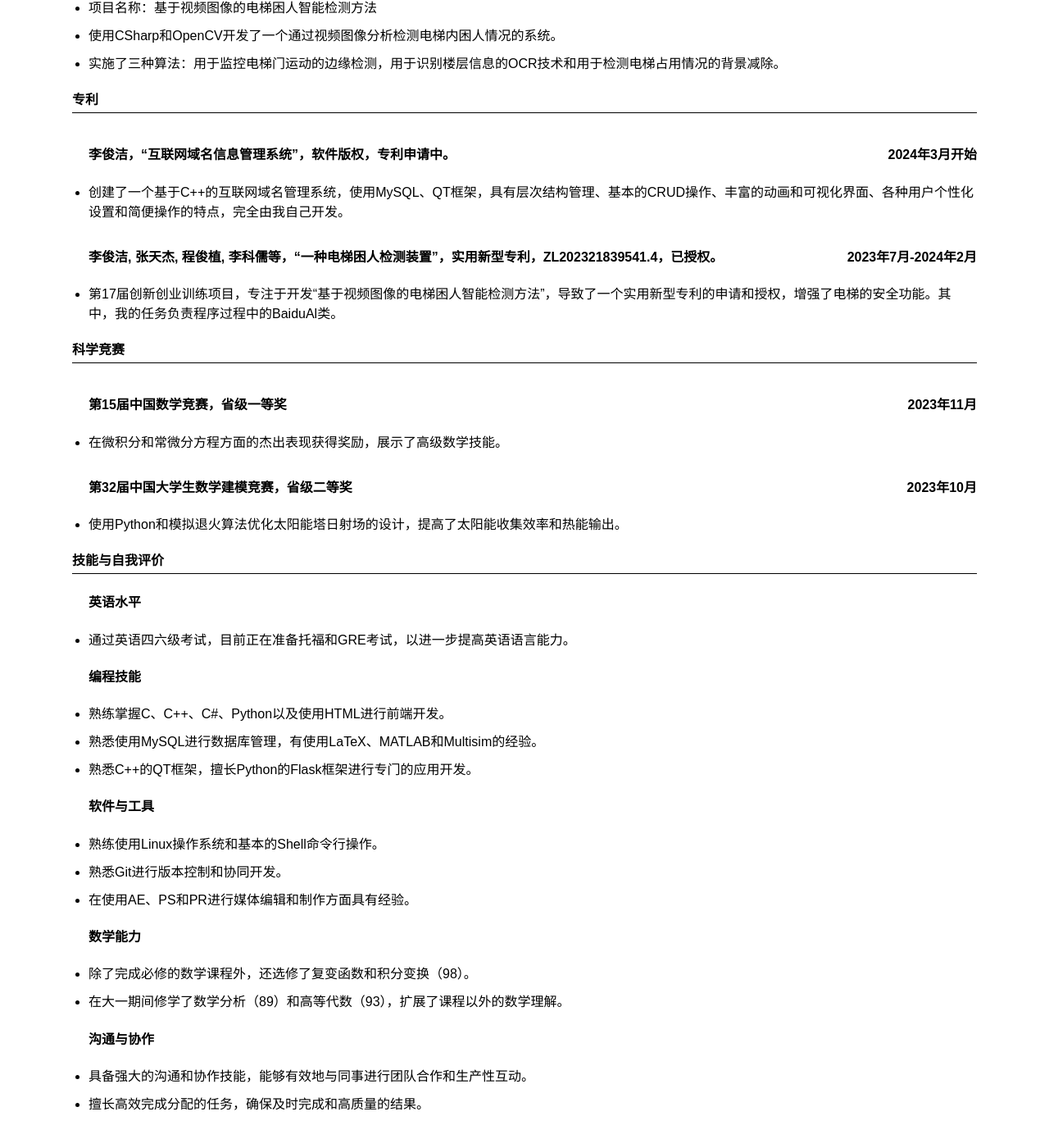
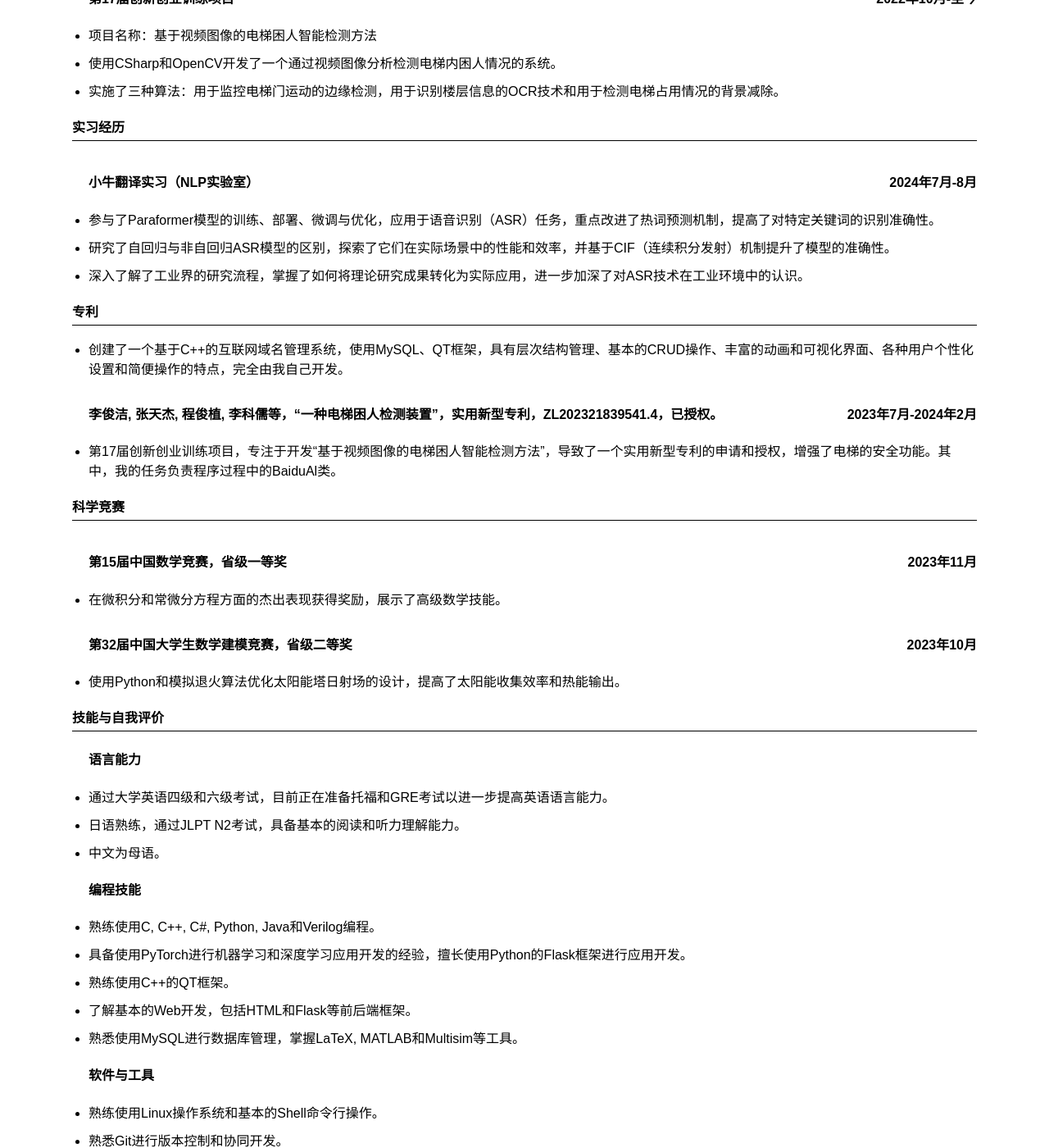
Before and after one commit to Miki-Riako/adjmatrix-page, a Jekyll site: the page built from pages/zh_cv.html, in a window 1280 px wide and 1400 px high, scrolled down 855 px. Shown: the whole window at 82% size. Built offline with Jekyll 4.4.1, drawn with Linux system fonts in a browser that asks for light colours; some of the changed text lies outside the part shown.

Commit message:
update cv

```diff
--- a/_layouts/zh_cv.html
+++ b/_layouts/zh_cv.html
@@ -20,17 +20,18 @@
       <div class="project-date">2022年9月-至今</div>
     </div>
     <li>专业：计算机科学与技术</li>
-    <li>平均成绩：90.941/100</li>
+    <li>平均成绩：91.1372/100</li>
     <div>
-      <h4>主修课程：</h4>
+      <h4>主要课程：</h4>
       <ul>
-        <li>二年级第一学期：数据结构（90），离散数学I（99），计算理论（95）</li>
-        <li>一年级第二学期：高等数学II（96），线性代数（96），概率论与数理统计（91）</li>
-        <li>一年级第一学期：高等数学I（89）</li>
+        <li>大二第二学期：数字电路（97），编译原理（85），离散数学II（96）</li>
+        <li>大二第一学期：数据结构（90），离散数学I（99），计算理论（95）</li>
+        <li>大一第二学期：高等数学II（96），线性代数（96），概率论与数理统计（91）</li>
+        <li>大一第一学期：高等数学I（89）</li>
       </ul>
     </div>
   </ul>
-  <div class="section-title bold">研究经验</div>
+  <div class="section-title bold">科研经历</div>
   <ul>
     <div class="project">
       <h4 class="project-name">第18届创新创业训练项目</h4>
@@ -54,12 +55,22 @@
     <li>使用CSharp和OpenCV开发了一个通过视频图像分析检测电梯内困人情况的系统。</li>
     <li>实施了三种算法：用于监控电梯门运动的边缘检测，用于识别楼层信息的OCR技术和用于检测电梯占用情况的背景减除。</li>
   </ul>
+  <div class="section-title bold">实习经历</div>
+  <ul>
+    <div class="project">
+      <h4 class="project-name">小牛翻译实习（NLP实验室）</h4>
+      <div class="project-date">2024年7月-8月</div>
+    </div>
+    <li>参与了Paraformer模型的训练、部署、微调与优化，应用于语音识别（ASR）任务，重点改进了热词预测机制，提高了对特定关键词的识别准确性。</li>
+    <li>研究了自回归与非自回归ASR模型的区别，探索了它们在实际场景中的性能和效率，并基于CIF（连续积分发射）机制提升了模型的准确性。</li>
+    <li>深入了解了工业界的研究流程，掌握了如何将理论研究成果转化为实际应用，进一步加深了对ASR技术在工业环境中的认识。</li>
+  </ul>
   <div class="section-title bold">专利</div>
   <ul>
-    <div class="project">
+    <!-- <div class="project">
       <h4 class="project-name">李俊洁，“互联网域名信息管理系统”，软件版权，专利申请中。</h4>
       <div class="project-date">2024年3月开始</div>
-    </div>
+    </div> -->
     <li>创建了一个基于C++的互联网域名管理系统，使用MySQL、QT框架，具有层次结构管理、基本的CRUD操作、丰富的动画和可视化界面、各种用户个性化设置和简便操作的特点，完全由我自己开发。</li>
     <div class="project">
       <h4 class="project-name">李俊洁, 张天杰, 程俊植, 李科儒等，“一种电梯困人检测装置”，实用新型专利，ZL202321839541.4，已授权。</h4>
@@ -82,12 +93,16 @@
   </ul>
   <div class="section-title bold">技能与自我评价</div>
   <ul>
-    <h4>英语水平</h4>
-    <li>通过英语四六级考试，目前正在准备托福和GRE考试，以进一步提高英语语言能力。</li>
+    <h4>语言能力</h4>
+    <li>通过大学英语四级和六级考试，目前正在准备托福和GRE考试以进一步提高英语语言能力。</li>
+    <li>日语熟练，通过JLPT N2考试，具备基本的阅读和听力理解能力。</li>
+    <li>中文为母语。</li>
     <h4>编程技能</h4>
-    <li>熟练掌握C、C++、C#、Python以及使用HTML进行前端开发。</li>
-    <li>熟悉使用MySQL进行数据库管理，有使用LaTeX、MATLAB和Multisim的经验。</li>
-    <li>熟悉C++的QT框架，擅长Python的Flask框架进行专门的应用开发。</li>
+    <li>熟练使用C, C++, C#, Python, Java和Verilog编程。</li>
+    <li>具备使用PyTorch进行机器学习和深度学习应用开发的经验，擅长使用Python的Flask框架进行应用开发。</li>
+    <li>熟练使用C++的QT框架。</li>
+    <li>了解基本的Web开发，包括HTML和Flask等前后端框架。</li>
+    <li>熟悉使用MySQL进行数据库管理，掌握LaTeX, MATLAB和Multisim等工具。</li>
     <h4>软件与工具</h4>
     <li>熟练使用Linux操作系统和基本的Shell命令行操作。</li>
     <li>熟悉Git进行版本控制和协同开发。</li>
```
Also changed, not shown: _layouts/cv.html (+24 -9 lines).
